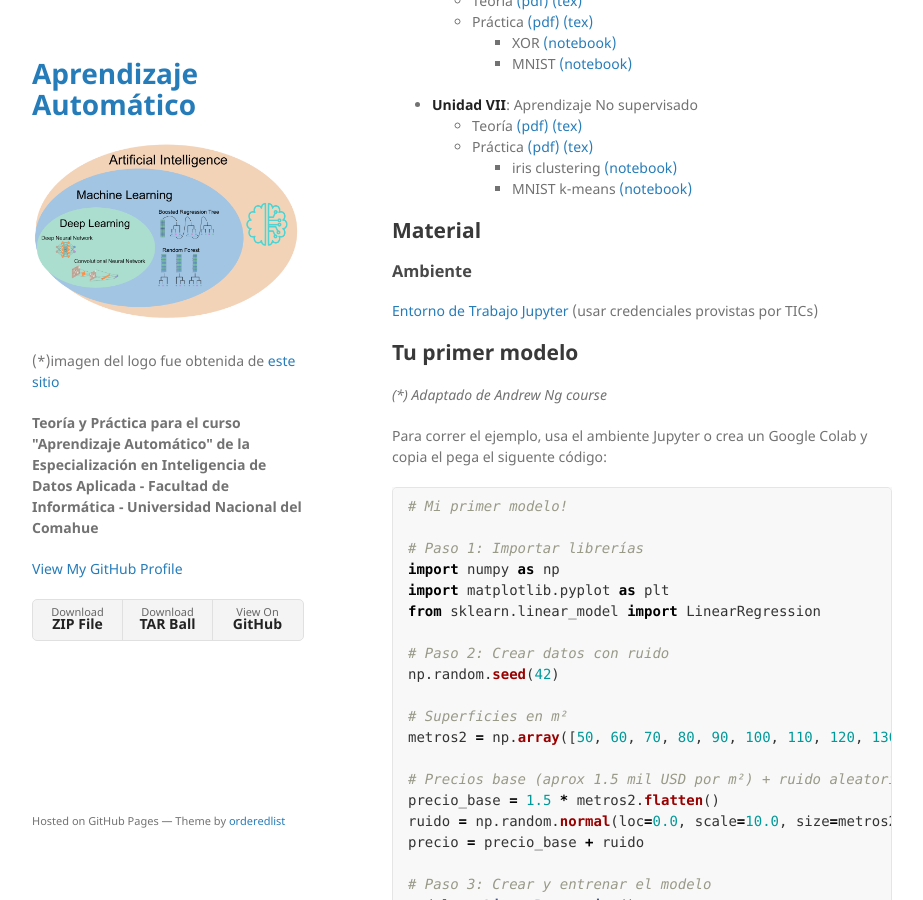
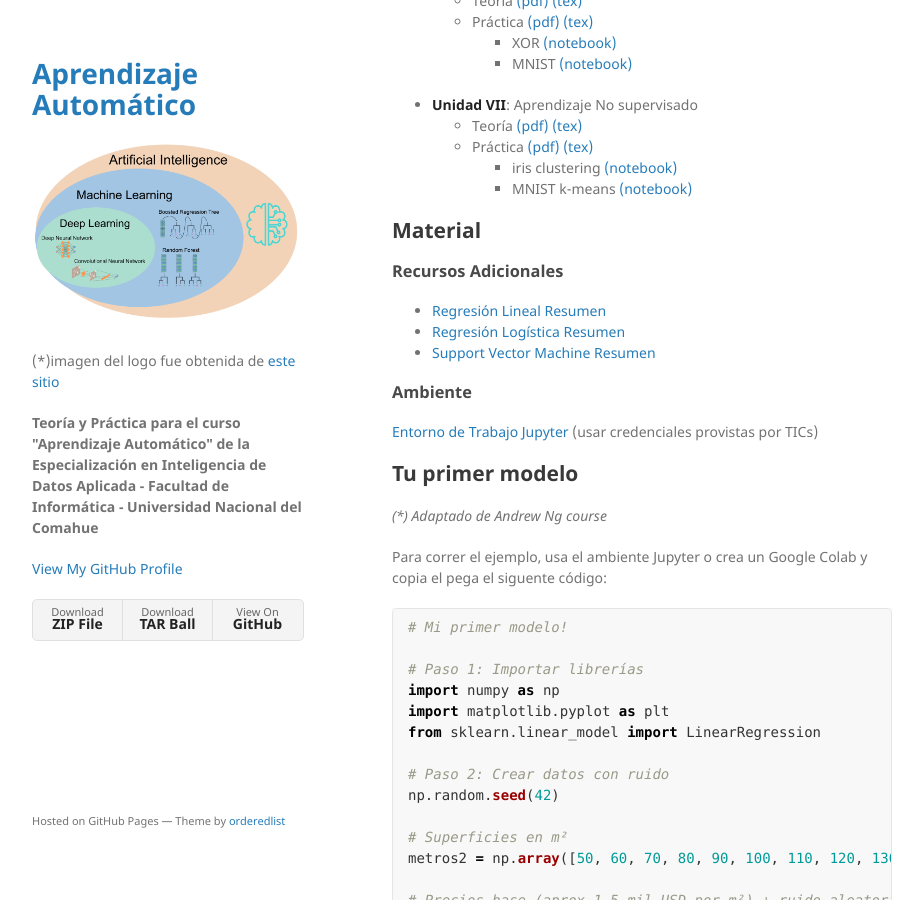
Before and after one commit to germanbraun/germanbraun.github.io, a Jekyll site: the page built from index.md, in a window 1280 px wide and 900 px high, scrolled down 1125 px. Shown: the whole window, without its empty margins (178-1101 px from the left). Built offline with Jekyll 4.4.1, drawn with Linux system fonts in a browser that asks for light colours; our own code applies the rules of GitHub Pages for plain Markdown files.

Commit message:
additional resources

```diff
--- a/index.md
+++ b/index.md
@@ -61,6 +61,11 @@ algoritmos
 
 ## Material
 
+### Recursos Adicionales
+* [Regresión Lineal Resumen](/docs/Recursos/linearRegr.jpeg)
+* [Regresión Logística Resumen](/docs/Recursos/logRegr.jpeg)
+* [Support Vector Machine Resumen](/docs/Recursos/svm.jpeg)
+
 ### Ambiente
 [Entorno de Trabajo Jupyter](https://jupyter.fi.uncoma.edu.ar/hub/login?next=%2Fhub%2F) (usar credenciales provistas por TICs)
 
```
Also changed, not shown: docs/Recursos/svm.jpeg (added), 4 other files.
